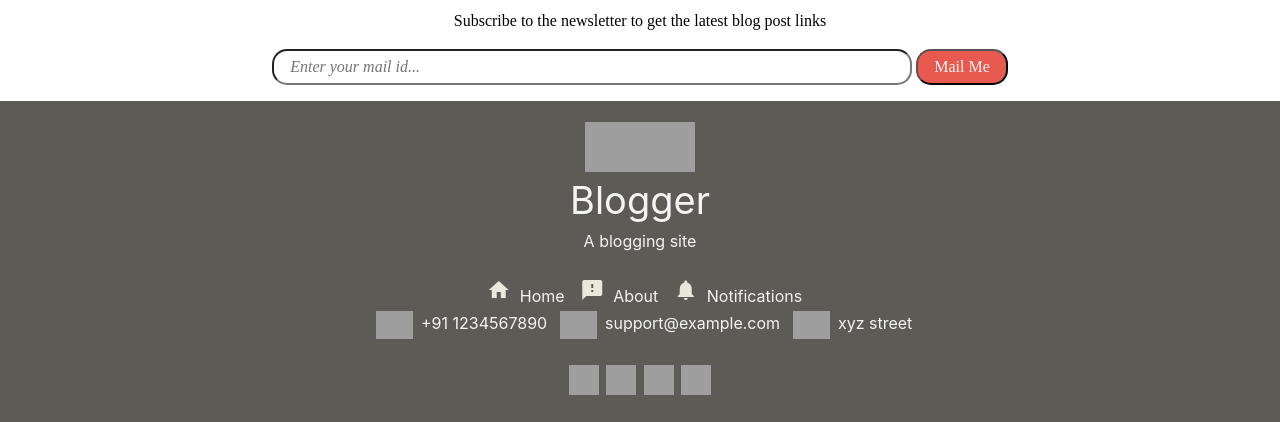
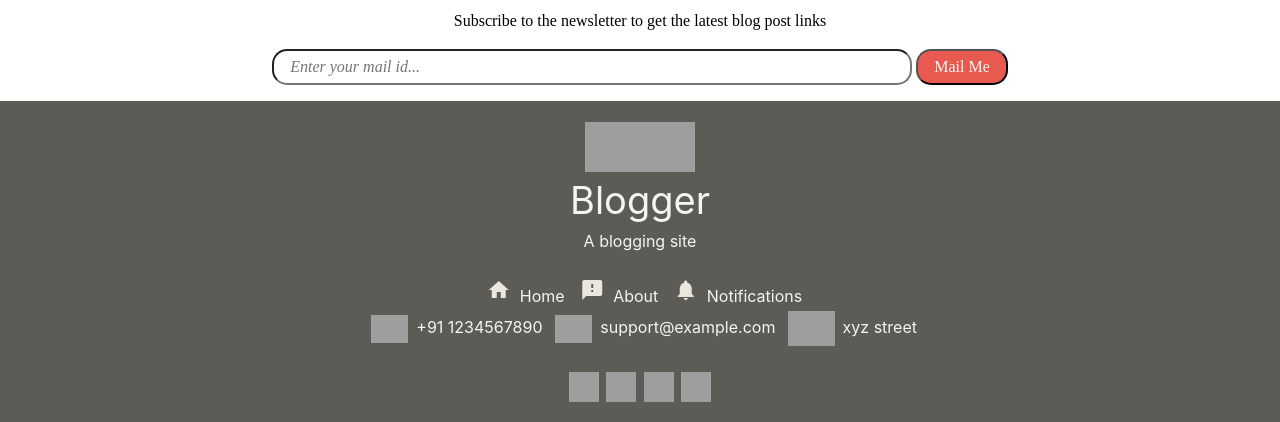
Before and after one commit to harsh7in/Blogger, a Django app: template mysite/blog/templates/blog/post_create.html in a window 1280 px wide. Shown: the part 498-920 px from the top of the page. Before the commit the page ends 893 px from the top, so only its background shows below. Run offline with Django 3.2, Linux system fonts and the light colour scheme; the template is opened without the code that fills it, so the values that code supplies are empty; some libraries are stand-ins or nearby versions; grey boxes are pictures that could not be loaded.

Commit message:
added icons

```diff
--- a/mysite/blog/templates/blog/post_create.html
+++ b/mysite/blog/templates/blog/post_create.html
@@ -139,9 +139,9 @@
     <a class="links" href="#"><i class="material-icons" style="padding:9px; color:#eae7dc;">notifications</i>Notifications</a>
   </div>
   <div class="contact" >
-    <p><img src="{% static 'blog/image 6.png' %}" alt="contact number" class="mx-2" style="height: 28px;"/>+91 1234567890
-    <img src="{% static 'blog/image 7.png' %}" alt="contact number" class="mx-2" style="height: 28px;"/>support@example.com
-    <img src="{% static 'blog/image 8.png' %}" alt="contact number" class="mx-2" style="height: 28px;"/>xyz street</p>
+    <p><img src="https://img.icons8.com/fluent/32/000000/phone-disconnected.png" alt="contact number" class="mx-2" style="height: 28px;"/>+91 1234567890
+        <img src="https://img.icons8.com/fluent/32/000000/important-mail.png" alt="contact number" class="mx-2" style="height: 28px;"/>support@example.com
+        <img src="https://img.icons8.com/plasticine/40/000000/address.png" alt="contact number" class="mx-2" style="height: 35px;"/>xyz street</p>
     </div>
   <div class="social-links" style="height: 60px; padding: 10px; word-spacing:3px">
     <img src="https://i.postimg.cc/7PTDC26P/facebook.png" alt="facebook" style="height:30px; width:30px;"/>
```
Also changed, not shown: mysite/db.sqlite3.
